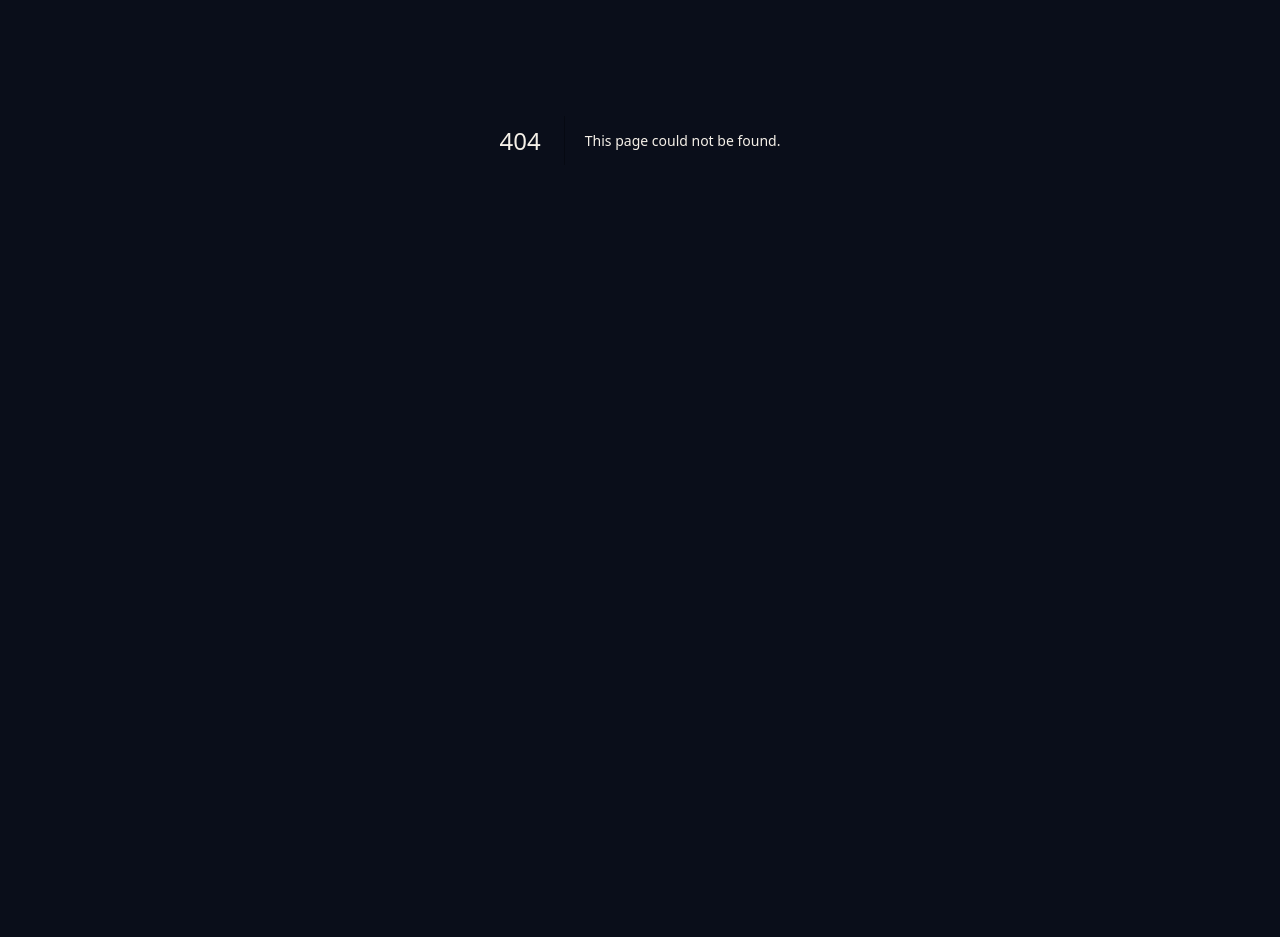
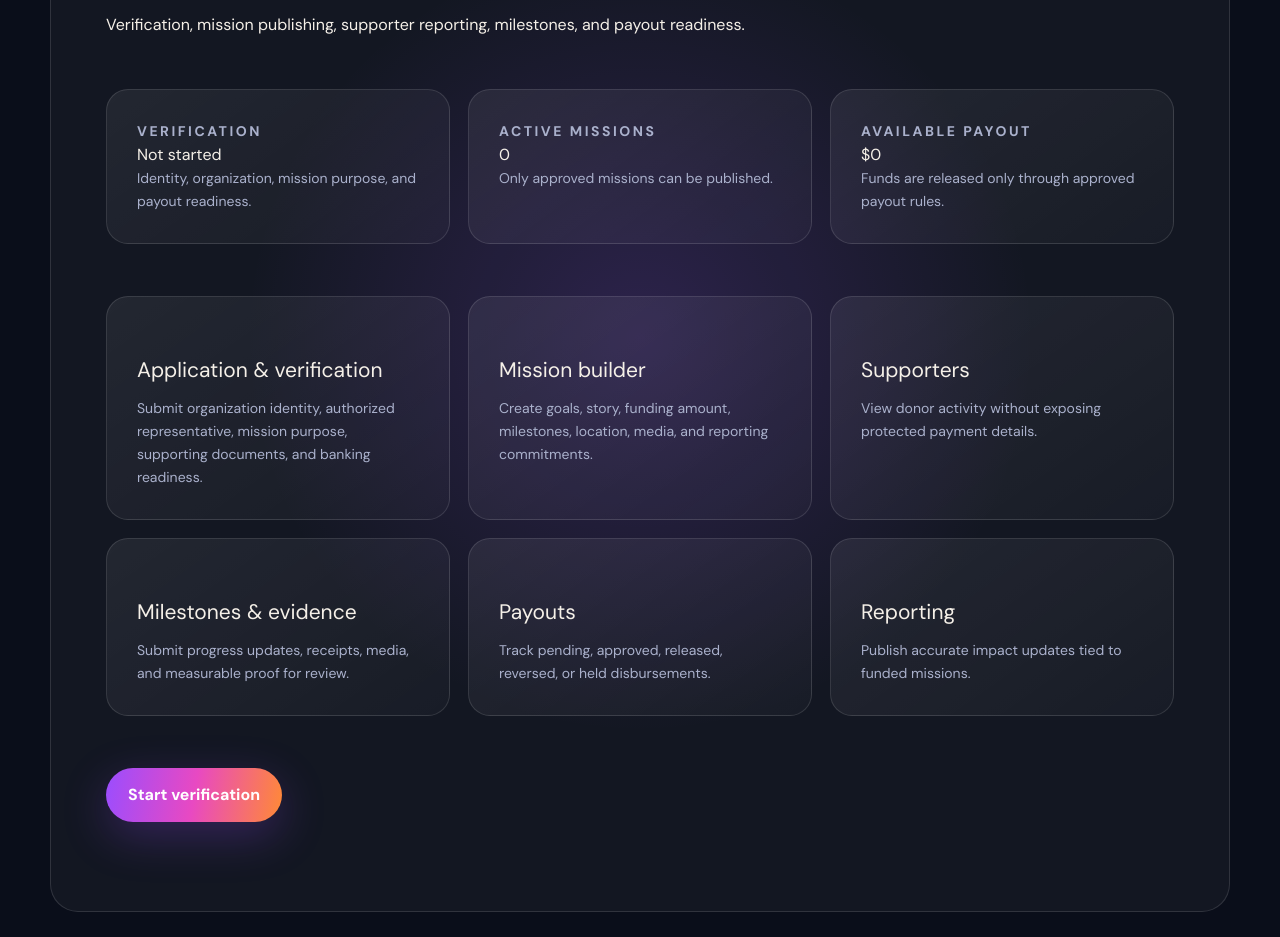
Before and after one commit to dolodorsey/mission-365, a Next.js app: page /app/mission-owner in a window 1280 px wide. Before the commit this address had no page. Shown: the part 260-1197 px from the top of the page. Before the commit the page ends 800 px from the top, so only its background shows below. Built offline with nearby package versions, Linux system fonts and the light colour scheme.

Commit message:
add Mission 365 mission owner app

```diff
--- /dev/null
+++ b/src/app/app/mission-owner/page.tsx
@@ -0,0 +1,16 @@
+import Link from 'next/link'
+import { MissionAppShell, MetricGrid, WorkGrid } from '../../../components/MissionAppShell'
+
+export const metadata={title:'Mission Owner | Mission 365'}
+export default function MissionOwner(){return <MissionAppShell title="Mission Owner Workspace" subtitle="Verification, mission publishing, supporter reporting, milestones, and payout readiness."><MetricGrid items={[
+  ['Verification','Not started','Identity, organization, mission purpose, and payout readiness.'],
+  ['Active missions','0','Only approved missions can be published.'],
+  ['Available payout','$0','Funds are released only through approved payout rules.'],
+]}/><div style={{marginTop:24}}><WorkGrid items={[
+  ['Application & verification','Submit organization identity, authorized representative, mission purpose, supporting documents, and banking readiness.'],
+  ['Mission builder','Create goals, story, funding amount, milestones, location, media, and reporting commitments.'],
+  ['Supporters','View donor activity without exposing protected payment details.'],
+  ['Milestones & evidence','Submit progress updates, receipts, media, and measurable proof for review.'],
+  ['Payouts','Track pending, approved, released, reversed, or held disbursements.'],
+  ['Reporting','Publish accurate impact updates tied to funded missions.'],
+]}/></div><div className="hero-actions" style={{marginTop:24}}><Link className="button" href="/apply">Start verification</Link></div></MissionAppShell>}
```
